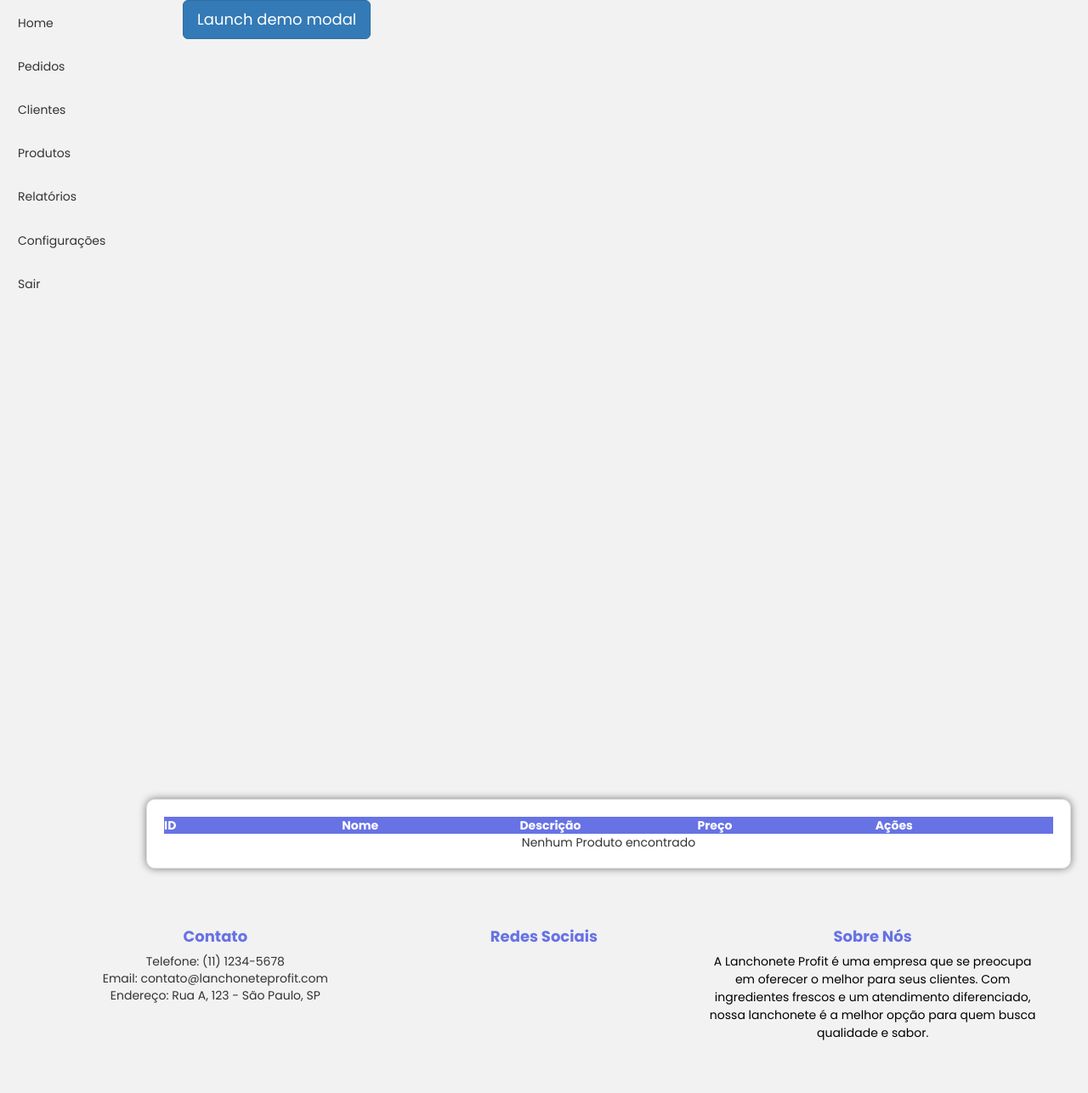
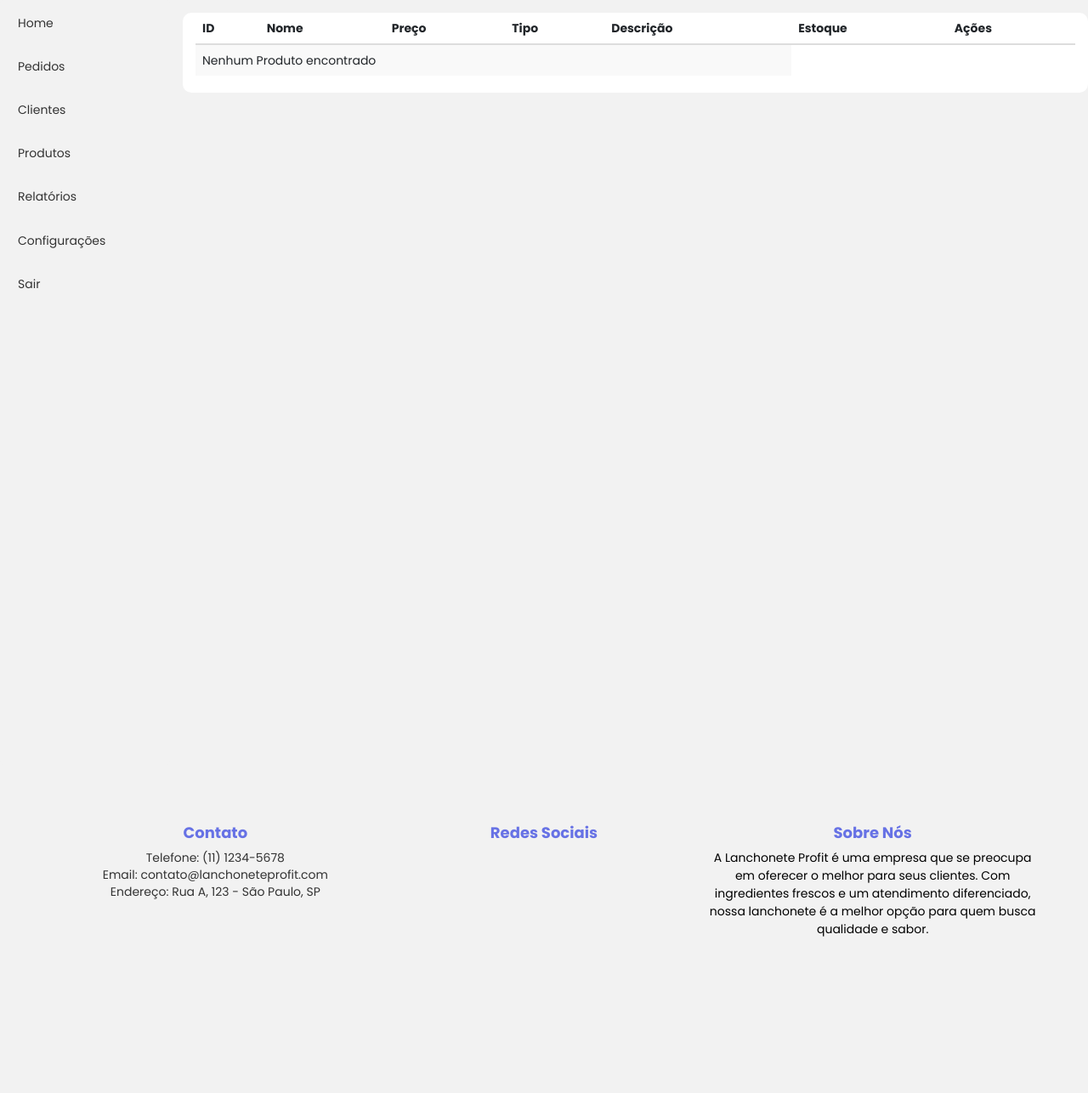
Before and after one commit to fgcamargo/ES3, a PHP site: page /engenharia/produtos.php in a window 1280 px wide. Shown: the part 128-1414 px from the top of the page at 85% size. After the commit the page ends 1230 px from the top, so only its background shows below. Run offline with PHP 8.4, Linux system fonts and the light colour scheme; the visitor is signed in with stand-in values (Sample User, id 1); data that the repository does not hold is empty.

Commit message:
Medido de edição produto finalizado

```diff
--- a/assets/css/produto.css
+++ b/assets/css/produto.css
@@ -22,101 +22,65 @@
 }
 
 
-/* Estilo da Tabela */
-
-.produtos {
-  margin: 20px;
-  padding: 20px;
-  background-color: var(--cor-text-whide);
-  border: 1px solid #ddd;
-  box-shadow: 0px 0px 10px rgba(0, 0, 0, 0.5);
-  border-radius: 10px;
-  width: 85%;
+/* Estilo da tabela */
+table {
+  width: 100%;
+  margin-bottom: 1rem;
+  color: #212529;
+  background-color: #fff;
+  border-collapse: collapse;
 }
 
+table th,
+table td {
+  padding: 0.75rem;
+  vertical-align: top;
+  border-top: 1px solid #dee2e6;
+}
 
-table {
-  width: 100%;
-  border-collapse: collapse;
-  table-layout: fixed;
-  border-radius: 15px;
+table th {
+  vertical-align: bottom;
+  border-bottom: 2px solid #dee2e6;
+}
+
+/* Estilo dos botões */
+
+button.editar,
+button.Excluir {
+  border: none;
+  padding: 0.5rem 1rem;
+  margin: 0.25rem;
+  border-radius: 0.25rem;
+  color: #fff;
+  font-weight: bold;
+  transition: all 0.3s;
+  cursor: pointer;
+  max-width: 150px;
+  margin-right: 10px;
+  width: 80px;
+}
+
+button.editar {
+  background-color: #0a8cf7;
 
 }
 
-thead {
-  background-color: var(--cor-menu-primary);
-  color: var(--cor-text-whide);
-
+button.Excluir {
+  background-color: #dc3545;
 
 }
 
-th,
-td {
-  padding: 10px;
-  text-align: center;
+button.View:hover,
+button.editar:hover,
+button.Excluir:hover {
+  opacity: 0.8;
 }
 
-th {
-  font-weight: bold;
+/* Estilo da página em geral */
+body {
+  background-color: var(--cor-backgraound);
 }
 
-tbody tr:nth-child(even) {
-  background-color: #f2f2f2;
+.table-responsive {
+  max-width: 100%;
 }
-
-.btn {
-  padding: 10px 20px;
-  border-radius: 5px;
-  border: none;
-  color: #fff;
-  font-weight: bold;
-  cursor: pointer;
-  transition: background-color 0.2s ease-in-out;
-}
-
-.btn-primary {
-  background-color: #3f51b5;
-}
-
-.btn-primary:hover {
-  background-color: #2c3e50;
-}
-
-.btn-danger {
-  background-color: #e74c3c;
-}
-
-.btn-danger:hover {
-  background-color: #c0392b;
-}
-
-.btn-success {
-  background-color: #2ecc71;
-}
-
-.btn-success:hover {
-  background-color: #27ae60;
-}
-
-.modal-delete {
-  position: fixed;
-  top: 0;
-  left: 0;
-  width: 100%;
-  height: 100%;
-  background-color: rgba(0, 0, 0, 0.5);
-  display: flex;
-  justify-content: center;
-  align-items: center;
-  z-index: 999;
-}
-
-.modal-delete .btn-group {
-  margin-top: 20px;
-  display: flex;
-  justify-content: space-around;
-}
-
-.hidden {
-  display: none;
-}
--- a/assets/js/script_produto.js
+++ b/assets/js/script_produto.js
@@ -0,0 +1,24 @@
+  // Função para formatar o preço
+  function formatarPreco(elemento) {
+    var preco = elemento.value.replace(/\D/g, '');
+    var tamanhoPreco = preco.length;
+
+    if (tamanhoPreco > 2) {
+      preco = preco.substr(0, tamanhoPreco - 2) + "," + preco.substr(tamanhoPreco - 2);
+    } else {
+      preco = "0," + preco.padStart(2, '0');
+    }
+
+    if (tamanhoPreco > 5) {
+      preco = preco.substr(0, tamanhoPreco - 5) + "." + preco.substr(tamanhoPreco - 5);
+    }
+
+    if (tamanhoPreco > 8) {
+      preco = preco.substr(0, tamanhoPreco - 8) + "." + preco.substr(tamanhoPreco - 8);
+    }
+
+    // remove os zeros à esquerda
+    preco = preco.replace(/^0+/, '');
+
+    elemento.value = preco;
+  }
--- a/methods/list_produto.php
+++ b/methods/list_produto.php
@@ -11,19 +11,6 @@
 
 
 
-echo "<table>";
-echo "<thead>";
-echo "<tr>";
-echo "<th>ID</th>";
-echo "<th>Nome</th>";
-echo "<th>Descrição</th>";
-echo "<th>Preço</th>";
-echo "<th>Ações</th>";
-echo "</tr>";
-echo "</thead>";
-echo "<tbody>";
-
-// Loop para percorrer os resultados e exibir na tabela
 if ($resultado->num_rows == 0) {
   echo "<tr><td colspan='5'>Nenhum Produto encontrado</td></tr>";
 } else {
@@ -31,9 +18,11 @@
     echo "<tr>";
     echo "<td>" . $row['id_produto'] . "</td>";
     echo "<td>" . $row['nome'] . "</td>";
+    echo "<td>" . $row['preco'] . "</td>";
+    echo "<td>" . $row['tipo'] . "</td>";
     echo "<td>" . $row['descricao'] . "</td>";
-    echo "<td>" . $row['preco'] . "</td>";
-    echo "<td> <button class='View' data-id='" . $row['id_produto'] . "'>View</button> | <button class='editar' data-id='" . $row['id_produto'] . "'>Editar</button> | <button class='Excluir' data-id='" . $row['id_produto'] . "'>Excluir</button></td>";
+    echo "<td>" . $row['qnt_estoque'] . "</td>";
+    echo "<td> <button class='btn btn-primary' data-toggle='modal' data-target='#exampleModal' data-whateverid='" . $row['id_produto'] . "' data-whatevernome='" . $row['nome'] . "' data-whateverpreco='" . $row['preco'] . "' data-whatevertipo='" . $row['tipo'] . "' data-whateverdescrip='" . $row['descricao'] . "' data-whateverqntesq='" . $row['qnt_estoque'] . "'>Editar</button>  <button class='Excluir' data-id='" . $row['id_produto'] . "'>Excluir</button></td>";
     echo "</tr>";
   }
 
@@ -45,8 +34,6 @@
   }
 }
 
-echo "</tbody>";
-echo "</table>";
 
 $stmt->close();
 $conn->close();
--- a/pages/produtos.php
+++ b/pages/produtos.php
@@ -104,9 +104,18 @@
 
   <!-- Sessão que exibe a lista de produtos -->
   <section class="produtos">
-    <table>
+    <div class="col-md-12">
+      <table class="table table-striped">
         <thead>
-
+          <tr>
+            <th>ID</th>
+            <th>Nome</th>
+            <th>Preço</th>
+            <th>Tipo</th>
+            <th>Descrição</th>
+            <th>Estoque</th>
+            <th>Ações</th>
+          </tr>
         </thead>
         <tbody>
           <?php
@@ -116,27 +125,54 @@
       </table>
   </section>
 
-  <div class="container theme-showcase" role="main">
-    <!-- Button trigger modal -->
-    <button type="button" class="btn btn-primary btn-lg" data-toggle="modal" data-target="#myModal">
-      Launch demo modal
-    </button>
 
-    <!-- Modal -->
-    <div class="modal fade" id="myModal" tabindex="-1" role="dialog" aria-labelledby="myModalLabel">
+  <div class="modal fade" id="exampleModal" tabindex="-1" role="dialog" aria-labelledby="editmodal">
     <div class="modal-dialog" role="document">
       <div class="modal-content">
         <div class="modal-header">
           <button type="button" class="close" data-dismiss="modal" aria-label="Close"><span aria-hidden="true">&times;</span></button>
-            <h4 class="modal-title" id="myModalLabel">Modal title</h4>
+          <h4 class="modal-title" id="id_produto">Atualização de Produto</h4>
         </div>
         <div class="modal-body">
-            ...
+          <form id="edit-modal-form" method="POST" action="http://localhost/engenharia/methods/updat_produto.php" enctype="multipart/form-data">
+            <div class="form-group">
+              <label for="nomeProduto">Nome:</label>
+              <input name="nome" type="text" class="form-control" id="nomeProduto" placeholder="Digite o nome do produto" required>
+              <input name="id" type="hidden" class="form-control" id="idProduto">
+            </div>
+            <div class="form-group">
+              <div class="row">
+                <div class="col-sm-6">
+                  <label for="precoProduto">Preço:</label>
+                  <div class="input-group">
+                    <div class="input-group-addon">R$</div>
+                    <input name="preco" type="text" class="form-control" id="precoProduto" placeholder="0,00" onkeyup="formatarPreco(this);" required>
+                  </div>
+                </div>
+                <div class="col-sm-6">
+                  <label for="tipoProduto">Tipo:</label>
+                  <select name="tipo" class="form-control" id="tipoProduto" required>
+                    <option value="salgados">Salgados</option>
+                    <option value="lanches">Lanches</option>
+                    <option value="bebidas">Bebidas</option>
+                    <option value="sobremesas">Sobremesas</option>
+                  </select>
+                </div>
+              </div>
+            </div>
+            <div class="form-group">
+              <label for="quantidadeProduto">Quantidade em Estoque:</label>
+              <input name="estoque" type="number" class="form-control" id="quantidadeProduto" placeholder="Digite a quantidade em estoque" required>
+            </div>
+            <div class="form-group">
+              <label for="descricaoProduto">Descrição:</label>
+              <textarea name="descricao" class="form-control" id="descricaoProduto" placeholder="Digite a descrição do produto"></textarea>
             </div>
             <div class="modal-footer">
-            <button type="button" class="btn btn-default" data-dismiss="modal">Close</button>
-            <button type="button" class="btn btn-primary">Save changes</button>
+              <button type="button" class="btn btn-default" data-dismiss="modal">Cancelar</button>
+              <button type="submit" class="btn btn-primary">Salvar</button>
             </div>
+          </form>
         </div>
       </div>
     </div>
@@ -181,8 +217,7 @@
   </footer>
 
 
-  <!-- Scripts criado -->
-  <script src="../assets/js/script_produto.js"></script>
+
 
 
   <!-- Script Bootstrap -->
@@ -190,8 +225,36 @@
 
   <script src="../assets/bootstrap/js/bootstrap.min.js"></script>
 
+
+  <!--Java script bootstrap -->
+  <script type="text/javascript">
+    $('#exampleModal').on('show.bs.modal', function(event) {
+      var button = $(event.relatedTarget)
+      var recipientid = button.data('whateverid')
+      var recipientnome = button.data('whatevernome')
+      var recipientpreco = button.data('whateverpreco')
+      var recipienttipo = button.data('whatevertipo')
+      var recipientqntesq = button.data('whateverqntesq')
+      var recipientdescrip = button.data('whateverdescrip')
+
+
+      var modal = $(this)
+
+      modal.find('#idProduto').val(recipientid);
+      modal.find('#id_produto').text('Atualização do Produto: ' + recipientid);
+      modal.find('#idProduto').val(recipientid)
+      modal.find('#nomeProduto').val(recipientnome)
+      modal.find('#precoProduto').val(recipientpreco)
+      modal.find('#tipoProduto').val(recipienttipo)
+      modal.find('#quantidadeProduto').val(recipientqntesq)
+      modal.find('#descricaoProduto').val(recipientdescrip)
+    })
+  </script>
   <script type=" module" src="https://unpkg.com/ionicons@7.1.0/dist/ionicons/ionicons.esm.js"></script>
   <script nomodule src="https://unpkg.com/ionicons@7.1.0/dist/ionicons/ionicons.js"></script>
+
+  <!-- Scripts criado -->
+  <script src="../assets/js/script_produto.js"></script>
 </body>
 
 </html>
```
Also changed, not shown: methods/busca_produto.php (deleted, +0 -37 lines), methods/updat_produto.php (added, +51 -0 lines). Lines whose indentation alone changed are shown as unchanged.
